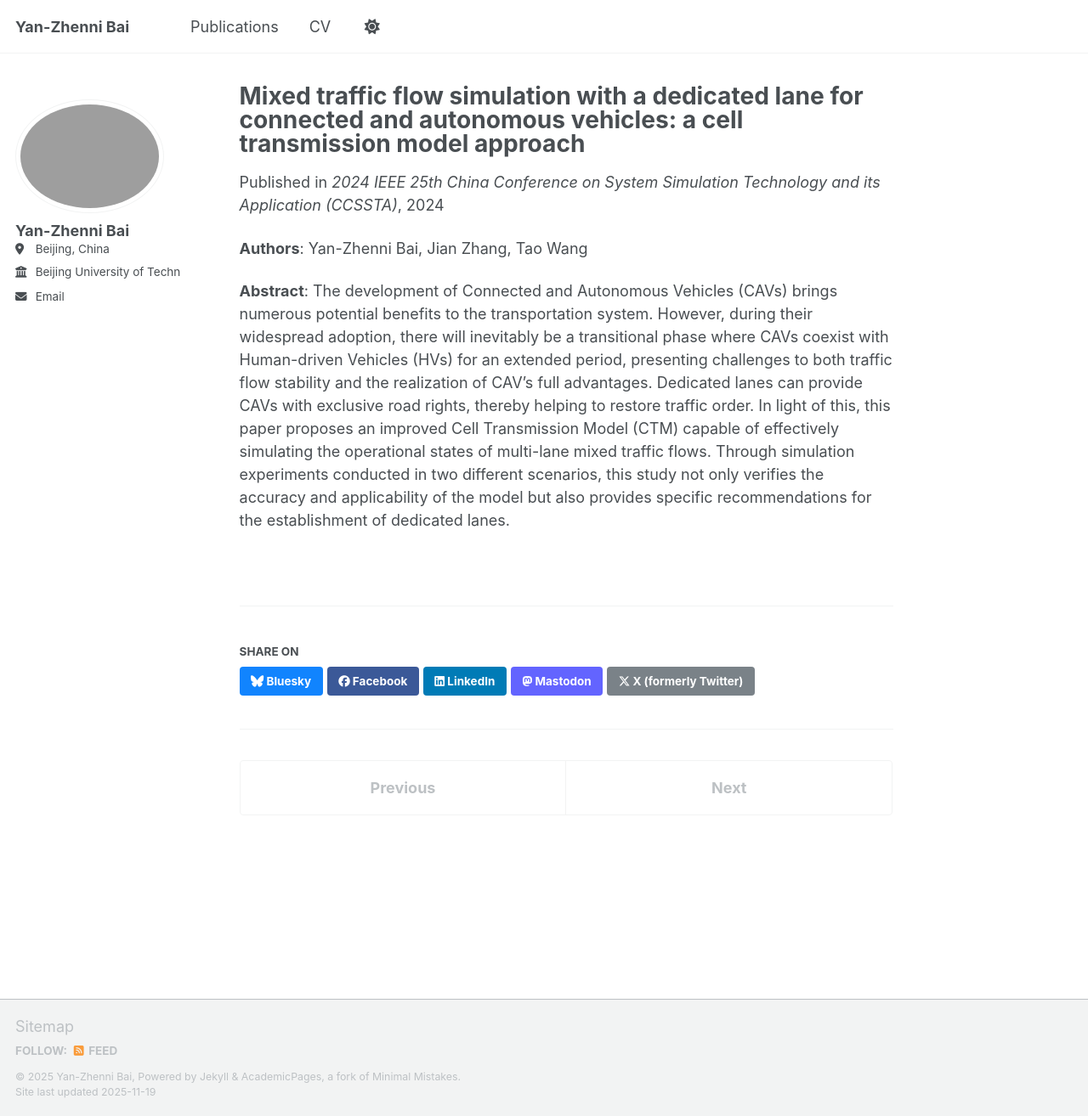
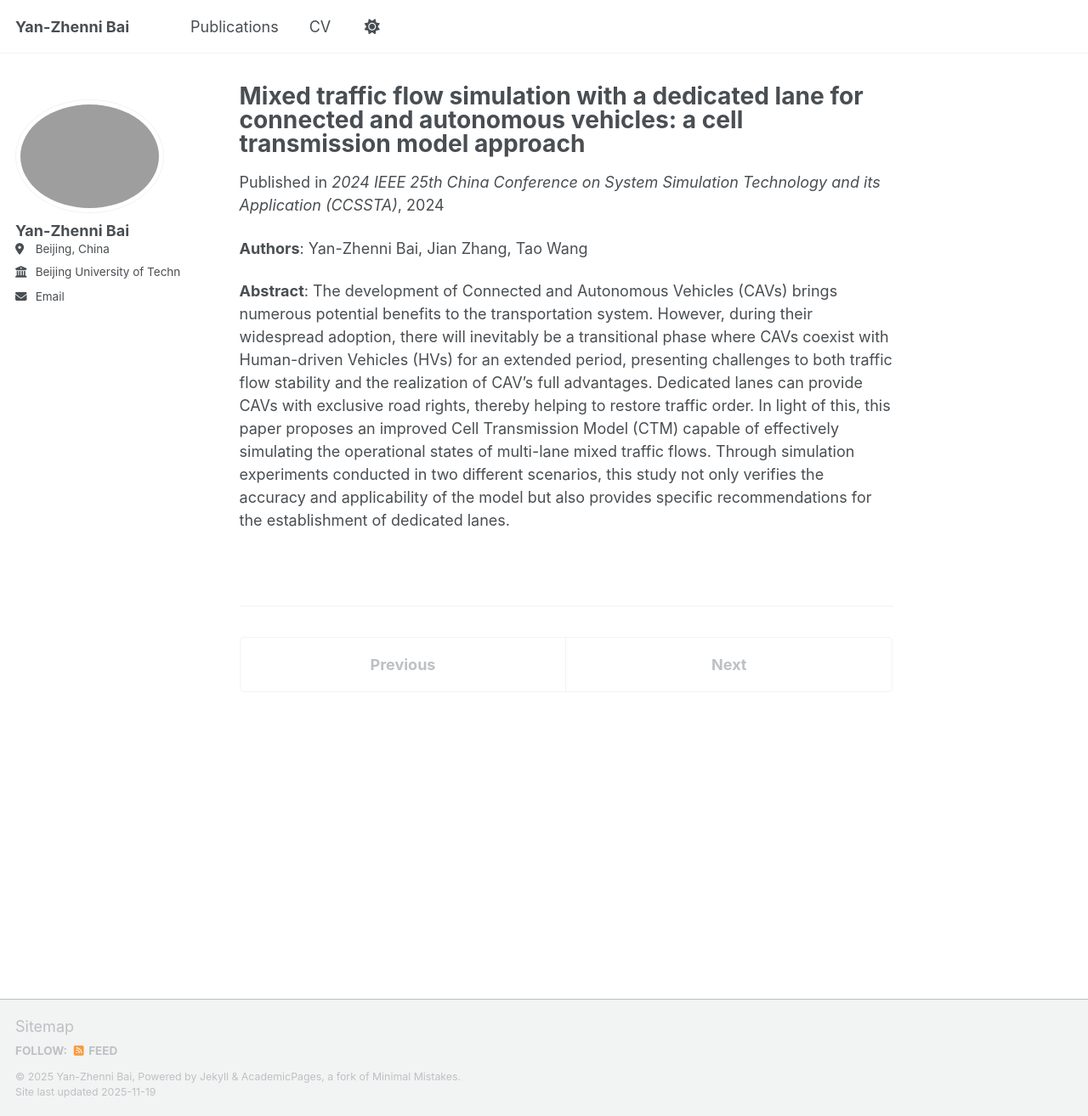
Before and after one commit to Yzn-Bai/Yan-Zhenni_Bai.github.io, a Jekyll site: the page built from _publications/2024-02-17-paper-title-number-4.md, in a window 1280 px wide and 1314 px high. Shown: the whole window at 85% size. Built offline with Jekyll 4.4.1, drawn with Linux system fonts in a browser that asks for light colours; a script that is not in the unit is left out; part of the change alters nothing that is shown.

Commit message:
Update _config.yml

```diff
--- a/_config.yml
+++ b/_config.yml
@@ -242,7 +242,7 @@ defaults:
       author_profile: true
       read_time: true
       comments: true
-      share: false
+      share: true
       related: true
   # _pages
   - scope:
@@ -267,7 +267,7 @@ defaults:
     values:
       layout: single
       author_profile: true
-      share: true
+      share: false
       comments: true
   # _portfolio
   - scope:
```
